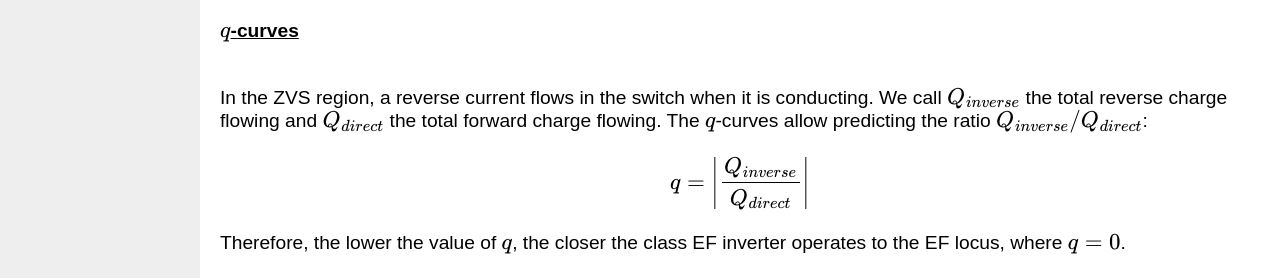
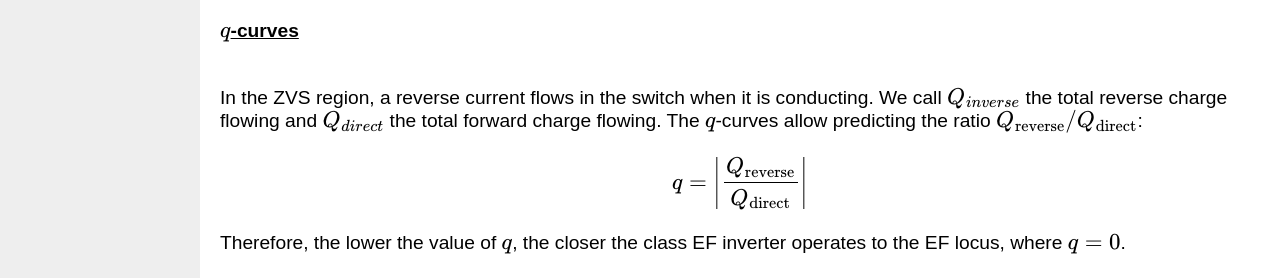
Before and after one commit to bdaire/bdaire.github.io, a Jekyll site: the page built from research_chart_overview.md, in a window 1280 px wide and 900 px high, scrolled down 1936 px. Shown: the part 154-432 px from the top of the window. Built offline with Jekyll 4.4.1, drawn with Linux system fonts in a browser that asks for light colours.

Commit message:
Update research_chart_overview.md

```diff
--- a/research_chart_overview.md
+++ b/research_chart_overview.md
@@ -101,9 +101,9 @@ x &= X \cdot \omega C_s
 <br><br>
 <p><u><b>\(q\)-curves</b></u></p>
 <br><br>
-<p>In the ZVS region, a reverse current flows in the switch when it is conducting. We call \(Q_{inverse}\) the total reverse charge flowing and \(Q_{direct}\) the total forward charge flowing. The \(q\)-curves allow predicting the ratio \(Q_{inverse}/Q_{direct}\):</p>
+<p>In the ZVS region, a reverse current flows in the switch when it is conducting. We call \(Q_{inverse}\) the total reverse charge flowing and \(Q_{direct}\) the total forward charge flowing. The \(q\)-curves allow predicting the ratio \(Q_\text{reverse}/Q_\text{direct}\):</p>
 <p style="text-align: center;">
-  \[q = \left|\frac{Q_{inverse}}{Q_{direct}}\right|
+  \[q = \left|\frac{Q_\text{reverse}}{Q_\text{direct}}\right|
 \]</p>
 <p>Therefore, the lower the value of \(q\), the closer the class EF inverter operates to the EF locus, where \(q=0\).
 <br><br>
```
